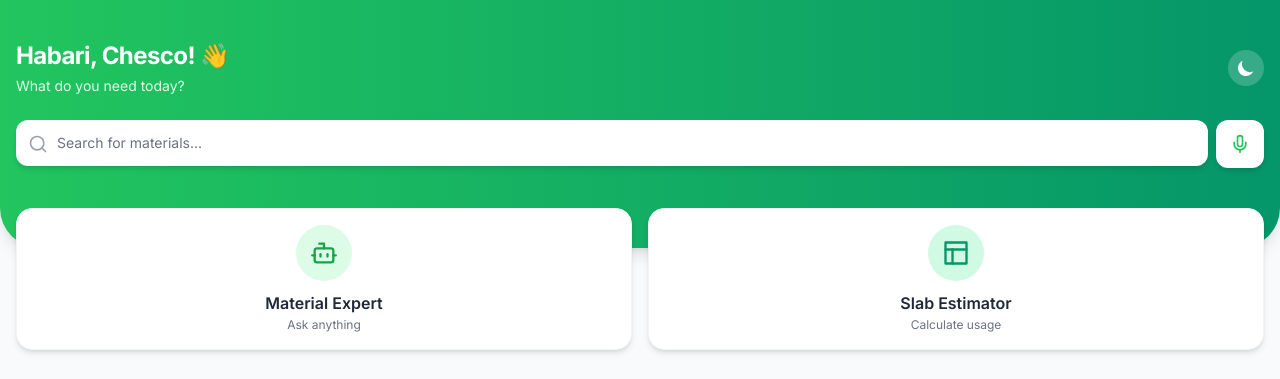
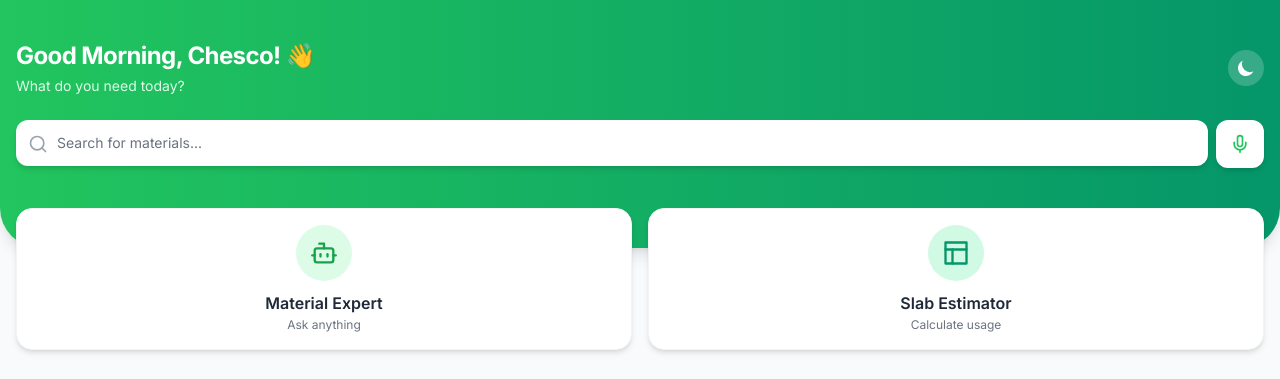
Before and after one commit to jemmziray-tech/UjenziSmart, a plain HTML site: page index.html in a window 1280 px wide. Shown: the top 379 px of the page. Drawn offline with nearby package versions, Linux system fonts and the light colour scheme.

Commit message:
Update index.html

```diff
--- a/index.html
+++ b/index.html
@@ -250,6 +250,22 @@
             updateIcons();
         });
 
+        // 1.5 SMART TIME-BASED GREETING
+        function updateGreeting() {
+            const hour = new Date().getHours();
+            let greeting = "Good Morning";
+
+            if (hour >= 12 && hour < 17) {
+                greeting = "Good Afternoon";
+            } else if (hour >= 17) {
+                greeting = "Good Evening";
+            }
+
+            document.getElementById('smart-greeting').innerHTML = `${greeting}, Chesco! 👋`;
+        }
+
+        updateGreeting();
+
         // 2. DYNAMIC CART SYSTEM
         let cart = JSON.parse(localStorage.getItem('ujenzi_cart')) || [];
         const cartBadge = document.getElementById('cart-badge');
```
